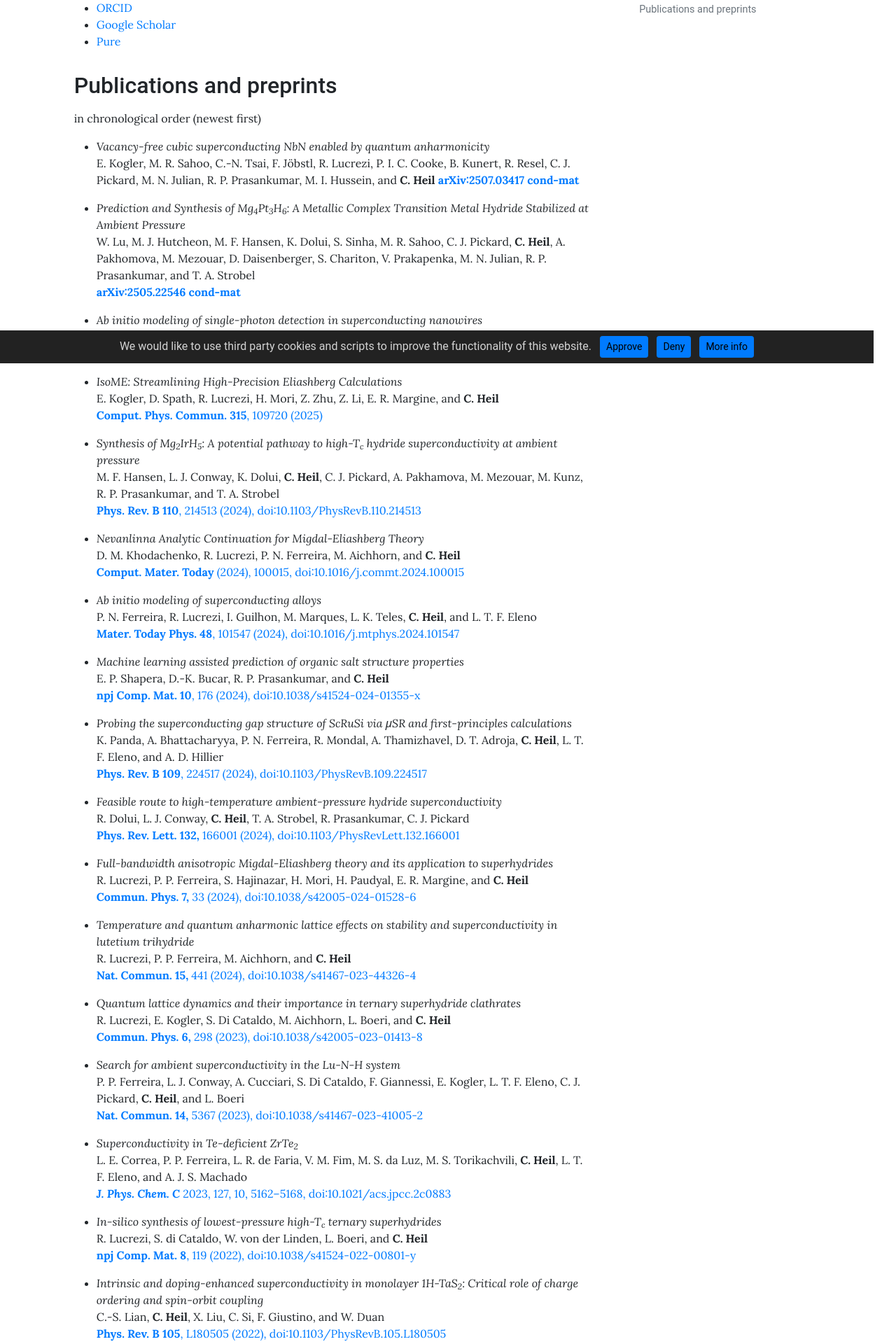
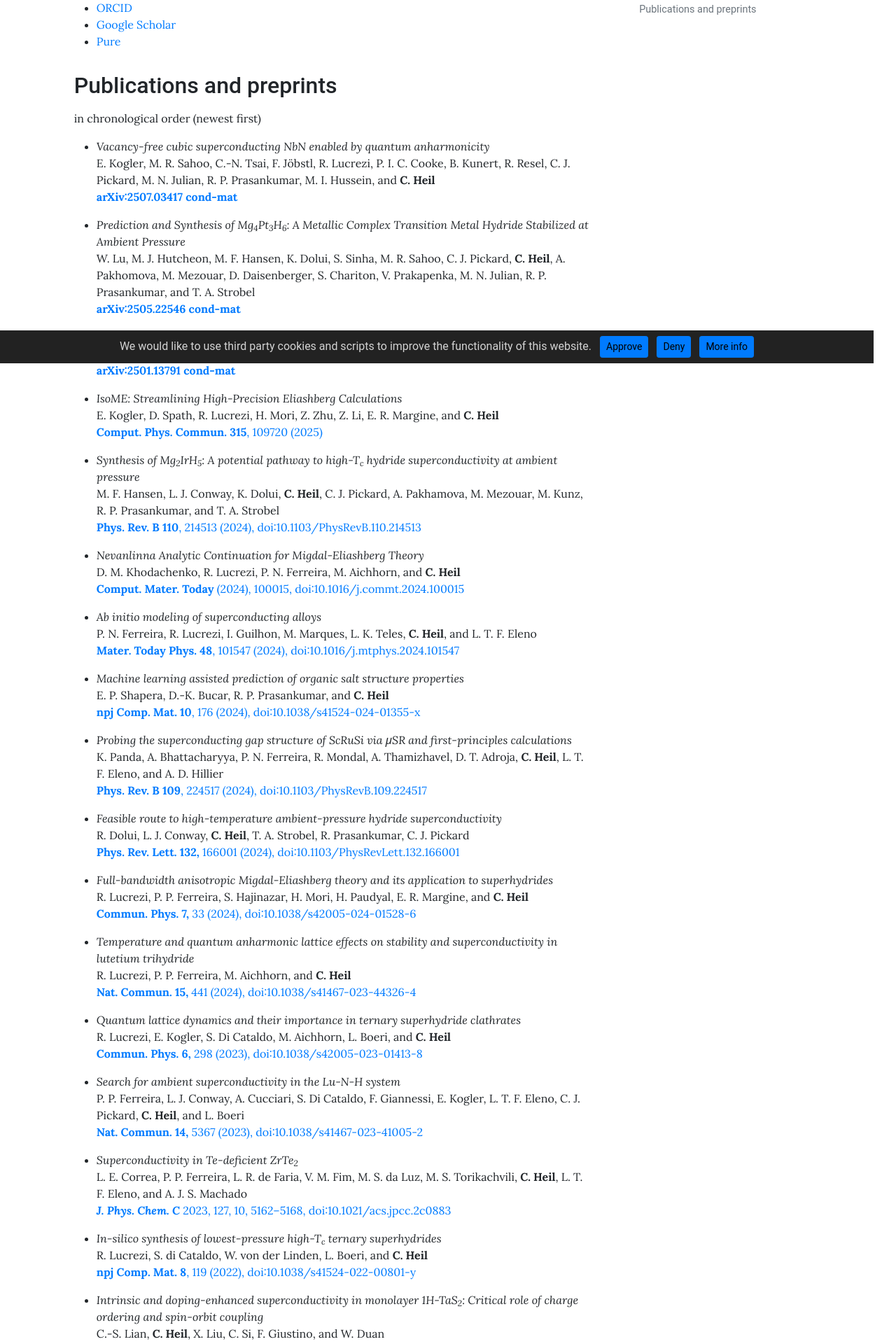
Before and after one commit to cheil/cheil.github.io, a Jekyll site: the page built from pages/research/publications.md, in a window 1280 px wide. Shown: the part 381-2301 px from the top of the page at 70% size. Built offline with Jekyll 4.4.1, drawn with Linux system fonts in a browser that asks for light colours.

Commit message:
corrected typo

```diff
--- a/pages/research/publications.md
+++ b/pages/research/publications.md
@@ -19,7 +19,7 @@ Information on our published work can also be obtained via
 in chronological order (newest first)
 
 - *Vacancy-free cubic superconducting NbN enabled by quantum anharmonicity*\
-E. Kogler, M. R. Sahoo, C.-N. Tsai, F. Jöbstl, R. Lucrezi, P. I. C. Cooke, B. Kunert, R. Resel, C. J. Pickard, M. N. Julian, R. P. Prasankumar, M. I. Hussein, and **C. Heil**
+E. Kogler, M. R. Sahoo, C.-N. Tsai, F. Jöbstl, R. Lucrezi, P. I. C. Cooke, B. Kunert, R. Resel, C. J. Pickard, M. N. Julian, R. P. Prasankumar, M. I. Hussein, and **C. Heil**\
 [**arXiv:2507.03417 cond-mat**](https://arxiv.org/abs/2507.03417)
 
 - *Prediction and Synthesis of Mg<sub>4</sub>Pt<sub>3</sub>H<sub>6</sub>: A Metallic Complex Transition Metal Hydride Stabilized at Ambient Pressure*\
```
